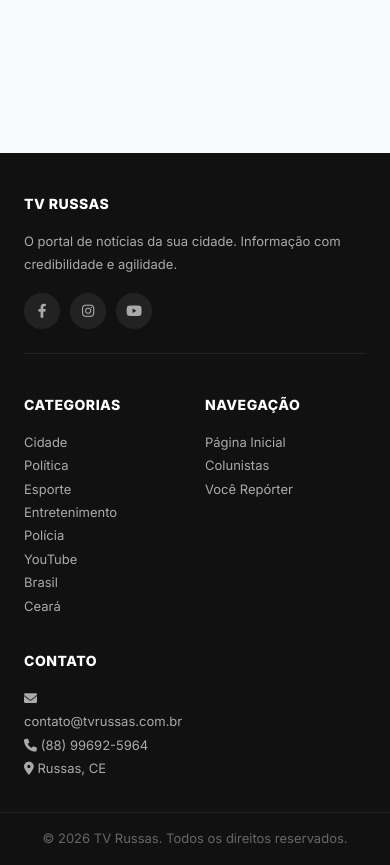
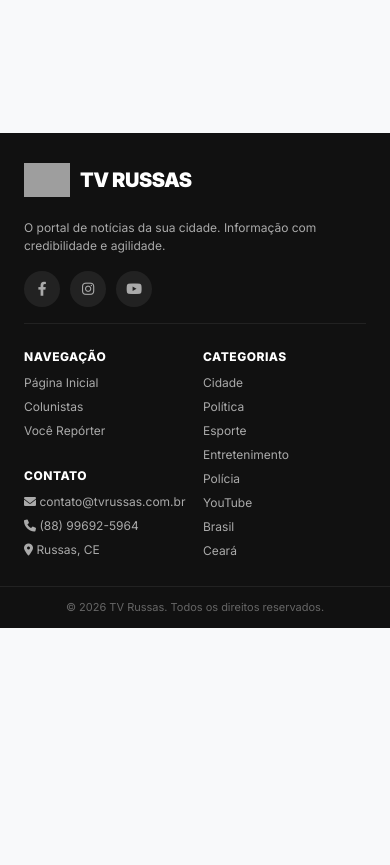
Before and after one commit to TV-RUSSAS/tv-russas-frontend, a Next.js app: page / in a window 390 px wide. Shown: the part 1060-1925 px from the top of the page. After the commit the page ends 1688 px from the top, so only its background shows below. Built offline with nearby package versions, Linux system fonts and the light colour scheme; no server answers; grey boxes are pictures that could not be loaded.

Commit message:
feat: corrige alertas de imagem e resolve travamento de rolagem do cabecalho

```diff
--- a/src/app/globals.css
+++ b/src/app/globals.css
@@ -306,15 +306,15 @@
 .mobile-drawer {
   position: fixed;
   top: 0;
-  left: 0;
+  right: 0; /* Alinhado à direita */
   width: 300px;
   max-width: 85%;
   height: 100vh;
   background: var(--branco);
   z-index: 2100;
-  box-shadow: 10px 0 30px rgba(0, 0, 0, 0.1);
+  box-shadow: -10px 0 30px rgba(0, 0, 0, 0.1); /* Sombra à esquerda */
   transition: transform 0.35s cubic-bezier(0.16, 1, 0.3, 1);
-  transform: translateX(-100%); /* Escondido à esquerda */
+  transform: translateX(100%); /* Escondido fora da tela à direita */
   display: flex;
   flex-direction: column;
 }
@@ -1169,15 +1169,77 @@
   .categoria-grid {
     grid-template-columns: repeat(2, 1fr);
   }
+  .footer {
+    padding: 24px 0 0;
+    margin-top: 40px;
+  }
   .footer-inner {
-    grid-template-columns: repeat(2, 1fr); /* Divisão em 2 colunas super elegante no celular */
-    gap: 32px 20px;
-  }
-  .footer-section:first-child {
-    grid-column: 1 / -1; /* O bloco principal da marca TV Russas ocupa a largura total no topo */
+    grid-template-columns: repeat(2, 1fr); /* Divide em 2 colunas no mobile */
+    gap: 20px 16px;
+  }
+
+  /* Bloco da marca (TV Russas) */
+  .footer-section:nth-child(1) {
+    grid-column: 1 / -1;
+    grid-row: 1;
     border-bottom: 1px solid #222;
-    padding-bottom: 24px;
+    padding-bottom: 16px;
+    margin-bottom: 4px;
+  }
+
+  .footer-section:nth-child(1) .footer-logo-img {
+    width: 46px !important;
+    height: 46px !important;
+  }
+
+  .footer-section:nth-child(1) .footer-logo-text {
+    font-size: 20px !important;
+  }
+
+  .footer-section:nth-child(1) p {
+    font-size: 12px;
+    line-height: 1.5;
+    margin-bottom: 12px;
+  }
+
+  /* Bloco de Categorias (Coluna Direita Completa) */
+  .footer-section:nth-child(2) {
+    grid-column: 2;
+    grid-row: 2 / span 2; /* Ocupa a direita inteira das linhas 2 e 3 */
+  }
+
+  /* Bloco de Navegação (Esquerda Superior) */
+  .footer-section:nth-child(3) {
+    grid-column: 1;
+    grid-row: 2;
+  }
+
+  /* Bloco de Contato (Esquerda Inferior) */
+  .footer-section:nth-child(4) {
+    grid-column: 1;
+    grid-row: 3;
+  }
+
+  .footer-section h4 {
+    font-size: 12px;
     margin-bottom: 8px;
+  }
+
+  .footer-section p,
+  .footer-section li,
+  .footer-section ul li a {
+    font-size: 12px;
+    line-height: 1.5;
+  }
+
+  .footer-section ul li {
+    margin-bottom: 6px;
+  }
+
+  .footer-bottom {
+    margin-top: 20px;
+    padding: 12px 16px;
+    font-size: 11px;
   }
 }
 
--- a/src/app/noticia/[slug]/page.tsx
+++ b/src/app/noticia/[slug]/page.tsx
@@ -4,7 +4,7 @@
 import { notFound } from "next/navigation";
 import { getImagePath } from "@/utils/imagePath";
 import { ViewTracker } from "@/components/ViewTracker";
-import { ArticleInteractions } from "@/components/ArticleInteractions";
+import { ArticleInteractions, InlineShare } from "@/components/ArticleInteractions";
 import { ArticleFeedbackWrapper as ArticleFeedback } from "@/components/ArticleFeedbackWrapper";
 import TrendingWidget from "@/components/TrendingWidget";
 import { apiService } from "@/services/api";
@@ -257,6 +257,9 @@
               </div>
             </div>
 
+            {/* Compartilhar Matéria Horizontal (Seguro, imune ao Brave Shield e Renders do lado do Cliente) */}
+            <InlineShare title={noticia.titulo} url={postUrl} />
+
             {/* Feedback */}
             <ArticleFeedback articleId={noticia.id.toString()} />
 
--- a/src/components/ArticleInteractions.tsx
+++ b/src/components/ArticleInteractions.tsx
@@ -11,6 +11,7 @@
 }) {
   const [scrollProgress, setScrollProgress] = useState(0);
   const [showBackToTop, setShowBackToTop] = useState(false);
+  const [showToast, setShowToast] = useState(false);
 
   useEffect(() => {
     const handleScroll = () => {
@@ -54,6 +55,15 @@
     );
   };
 
+  const shareInstagram = () => {
+    navigator.clipboard.writeText(url).then(() => {
+      setShowToast(true);
+      setTimeout(() => setShowToast(false), 2500);
+    }).catch(err => {
+      console.error("Erro ao copiar link: ", err);
+    });
+  };
+
   return (
     <>
       {/* Barra de Progresso de Leitura */}
@@ -74,9 +84,12 @@
         <button
           className="share-btn twitter"
           onClick={shareTwitter}
-          aria-label="Compartilhar no X (Twitter)"
+          aria-label="Compartilhar no X"
+          style={{ display: "inline-flex", alignItems: "center", justifyContent: "center" }}
         >
-          <i className="fab fa-twitter"></i>
+          <svg xmlns="http://www.w3.org/2000/svg" viewBox="0 0 512 512" fill="white" style={{ width: "16px", height: "16px" }}>
+            <path d="M389.2 48h70.6L305.6 224.2 487 464H345L233.7 318.6 106.5 464H35.8L200.7 275.5 26.8 48H172.4L272.9 180.9 389.2 48zM364.4 421.8h39.1L151.1 88h-42L364.4 421.8z"/>
+          </svg>
         </button>
         <button
           className="share-btn facebook"
@@ -84,6 +97,14 @@
           aria-label="Compartilhar no Facebook"
         >
           <i className="fab fa-facebook-f"></i>
+        </button>
+        <button
+          className="share-btn instagram"
+          onClick={shareInstagram}
+          aria-label="Compartilhar no Instagram"
+          style={{ background: "linear-gradient(45deg, #f09433 0%, #e6683c 25%, #dc2743 50%, #cc2366 75%, #bc1888 100%)" }}
+        >
+          <i className="fab fa-instagram"></i>
         </button>
       </div>
 
@@ -95,6 +116,95 @@
       >
         <i className="fas fa-chevron-up"></i>
       </button>
+
+      {/* Toast flutuante para Instagram */}
+      <div className={`share-toast ${showToast ? "visible" : ""}`}>
+        <i className="fas fa-check-circle" style={{ color: "#fff", marginRight: "8px" }}></i>
+        Link copiado! Compartilhe no Instagram.
+      </div>
     </>
   );
 }
+
+// NOVO COMPONENTE EXPORTADO COMPATÍVEL COM CLIENT SIDE E IMUNE A ADBLOCK
+export function InlineShare({ title, url }: { title: string; url: string }) {
+  const [showToast, setShowToast] = useState(false);
+
+  const shareWhatsApp = () => {
+    window.open(
+      `https://api.whatsapp.com/send?text=${encodeURIComponent(title + " - " + url)}`,
+      "_blank",
+    );
+  };
+
+  const shareTwitter = () => {
+    window.open(
+      `https://twitter.com/intent/tweet?text=${encodeURIComponent(title)}&url=${encodeURIComponent(url)}`,
+      "_blank",
+    );
+  };
+
+  const shareFacebook = () => {
+    window.open(
+      `https://www.facebook.com/sharer/sharer.php?u=${encodeURIComponent(url)}`,
+      "_blank",
+    );
+  };
+
+  const shareInstagram = () => {
+    navigator.clipboard.writeText(url).then(() => {
+      setShowToast(true);
+      setTimeout(() => setShowToast(false), 2500);
+    }).catch(err => {
+      console.error("Erro ao copiar link: ", err);
+    });
+  };
+
+  return (
+    <div className="article-share-inline-container">
+      <span className="share-inline-title">Compartilhe esta matéria:</span>
+      <div className="share-inline-buttons">
+        <button
+          onClick={shareWhatsApp}
+          className="share-inline-btn s-wa"
+          style={{ backgroundColor: "#25D366" }}
+          aria-label="Compartilhar no WhatsApp"
+        >
+          <i className="fab fa-whatsapp"></i> WhatsApp
+        </button>
+        <button
+          onClick={shareTwitter}
+          className="share-inline-btn s-twt"
+          style={{ backgroundColor: "#111111" }}
+          aria-label="Compartilhar no X"
+        >
+          <svg xmlns="http://www.w3.org/2000/svg" viewBox="0 0 512 512" fill="white" style={{ width: "14px", height: "14px", marginRight: "4px" }}>
+            <path d="M389.2 48h70.6L305.6 224.2 487 464H345L233.7 318.6 106.5 464H35.8L200.7 275.5 26.8 48H172.4L272.9 180.9 389.2 48zM364.4 421.8h39.1L151.1 88h-42L364.4 421.8z"/>
+          </svg> X
+        </button>
+        <button
+          onClick={shareFacebook}
+          className="share-inline-btn s-fbk"
+          style={{ backgroundColor: "#1877F2" }}
+          aria-label="Compartilhar no Facebook"
+        >
+          <i className="fab fa-facebook-f"></i> Facebook
+        </button>
+        <button
+          onClick={shareInstagram}
+          className="share-inline-btn s-ins"
+          style={{ background: "linear-gradient(45deg, #f09433 0%, #e6683c 25%, #dc2743 50%, #cc2366 75%, #bc1888 100%)" }}
+          aria-label="Compartilhar no Instagram"
+        >
+          <i className="fab fa-instagram"></i> Instagram
+        </button>
+      </div>
+
+      {/* Toast flutuante para Instagram */}
+      <div className={`share-toast ${showToast ? "visible" : ""}`}>
+        <i className="fas fa-check-circle" style={{ color: "#fff", marginRight: "8px" }}></i>
+        Link copiado! Compartilhe no Instagram.
+      </div>
+    </div>
+  );
+}
--- a/src/components/Footer.tsx
+++ b/src/components/Footer.tsx
@@ -1,51 +1,116 @@
-'use client';
-import Link from 'next/link';
+"use client";
+import Link from "next/link";
+import Image from "next/image";
+import { getImagePath } from "@/utils/imagePath";
 
 export function Footer() {
   return (
     <footer className="footer">
       <div className="footer-inner">
         <div className="footer-section">
-          <h4>TV Russas</h4>
-          <p>O portal de notícias da sua cidade. Informação com credibilidade e agilidade.</p>
+          <div className="footer-logo-wrapper">
+            <Image
+              src={getImagePath("sistema/5.png")}
+              alt="TV Russas"
+              width={60}
+              height={60}
+              className="footer-logo-img"
+              style={{ width: "60px", height: "60px" }}
+            />
+            <span className="footer-logo-text">TV RUSSAS</span>
+          </div>
+          <p>
+            O portal de notícias da sua cidade. Informação com credibilidade e
+            agilidade.
+          </p>
           <div className="footer-social">
-            <a href="https://www.facebook.com/share/1BN4Yrd75d/" target="_blank" rel="noopener noreferrer" aria-label="Facebook"><i className="fab fa-facebook-f" /></a>
-            <a href="https://www.instagram.com/tvrussas?igsh=c3g0dTIzMmtheWdw" target="_blank" rel="noopener noreferrer" aria-label="Instagram"><i className="fab fa-instagram" /></a>
-            <a href="https://youtube.com/@sitetvrussas?si=YgAKBAXtfVgT7yuK" target="_blank" rel="noopener noreferrer" aria-label="YouTube"><i className="fab fa-youtube" /></a>
+            <a
+              href="https://www.facebook.com/share/1BN4Yrd75d/"
+              target="_blank"
+              rel="noopener noreferrer"
+              aria-label="Facebook"
+            >
+              <i className="fab fa-facebook-f" />
+            </a>
+            <a
+              href="https://www.instagram.com/tvrussas?igsh=c3g0dTIzMmtheWdw"
+              target="_blank"
+              rel="noopener noreferrer"
+              aria-label="Instagram"
+            >
+              <i className="fab fa-instagram" />
+            </a>
+            <a
+              href="https://youtube.com/@sitetvrussas?si=YgAKBAXtfVgT7yuK"
+              target="_blank"
+              rel="noopener noreferrer"
+              aria-label="YouTube"
+            >
+              <i className="fab fa-youtube" />
+            </a>
           </div>
         </div>
         <div className="footer-section">
           <h4>Categorias</h4>
           <ul>
-            <li><Link href="/categoria/cidade">Cidade</Link></li>
-            <li><Link href="/categoria/politica">Política</Link></li>
-            <li><Link href="/categoria/esporte">Esporte</Link></li>
-            <li><Link href="/categoria/entretenimento">Entretenimento</Link></li>
-            <li><Link href="/categoria/policia">Polícia</Link></li>
-            <li><Link href="/categoria/youtube">YouTube</Link></li>
-            <li><Link href="/categoria/brasil">Brasil</Link></li>
-            <li><Link href="/categoria/ceara">Ceará</Link></li>
+            <li>
+              <Link href="/categoria/cidade">Cidade</Link>
+            </li>
+            <li>
+              <Link href="/categoria/politica">Política</Link>
+            </li>
+            <li>
+              <Link href="/categoria/esporte">Esporte</Link>
+            </li>
+            <li>
+              <Link href="/categoria/entretenimento">Entretenimento</Link>
+            </li>
+            <li>
+              <Link href="/categoria/policia">Polícia</Link>
+            </li>
+            <li>
+              <Link href="/categoria/youtube">YouTube</Link>
+            </li>
+            <li>
+              <Link href="/categoria/brasil">Brasil</Link>
+            </li>
+            <li>
+              <Link href="/categoria/ceara">Ceará</Link>
+            </li>
           </ul>
         </div>
         <div className="footer-section">
           <h4>Navegação</h4>
           <ul>
-            <li><Link href="/">Página Inicial</Link></li>
-            <li><Link href="/colunistas">Colunistas</Link></li>
-            <li><Link href="/reporter">Você Repórter</Link></li>
+            <li>
+              <Link href="/">Página Inicial</Link>
+            </li>
+            <li>
+              <Link href="/colunistas">Colunistas</Link>
+            </li>
+            <li>
+              <Link href="/reporter">Você Repórter</Link>
+            </li>
           </ul>
         </div>
         <div className="footer-section">
           <h4>Contato</h4>
           <ul>
-            <li><i className="fas fa-envelope" /> contato@tvrussas.com.br</li>
-            <li><i className="fas fa-phone" /> (88) 99692-5964</li>
-            <li><i className="fas fa-map-marker-alt" /> Russas, CE</li>
+            <li>
+              <i className="fas fa-envelope" /> contato@tvrussas.com.br
+            </li>
+            <li>
+              <i className="fas fa-phone" /> (88) 99692-5964
+            </li>
+            <li>
+              <i className="fas fa-map-marker-alt" /> Russas, CE
+            </li>
           </ul>
         </div>
       </div>
       <div className="footer-bottom">
-        &copy; {new Date().getFullYear()} TV Russas. Todos os direitos reservados.
+        &copy; {new Date().getFullYear()} TV Russas. Todos os direitos
+        reservados.
       </div>
     </footer>
   );
--- a/src/components/Header.tsx
+++ b/src/components/Header.tsx
@@ -25,9 +25,14 @@
 
   useEffect(() => {
     const onScroll = () => {
-      setScrolled(window.scrollY > 50);
+      const currentScrollY = window.scrollY;
+      setScrolled((prev) => {
+        if (currentScrollY > 150) return true;
+        if (currentScrollY < 50) return false;
+        return prev;
+      });
     };
-    window.addEventListener("scroll", onScroll);
+    window.addEventListener("scroll", onScroll, { passive: true });
     return () => window.removeEventListener("scroll", onScroll);
   }, []);
 
@@ -64,6 +69,7 @@
                 height={56}
                 className="logo-img"
                 priority
+                style={{ height: "52px", width: "auto" }}
               />
               <span className="logo-text">TV RUSSAS</span>
             </Link>
@@ -182,10 +188,6 @@
             </nav>
           </div>
         </div>
-
-        <div className="drawer-footer">
-          <p>© {new Date().getFullYear()} TV RUSSAS</p>
-        </div>
       </div>
     </>
   );
--- a/src/components/PremiumCard.tsx
+++ b/src/components/PremiumCard.tsx
@@ -66,7 +66,7 @@
           fill
           sizes={size === "large" ? "100vw" : "50vw"}
           className="card-image object-cover image-zoom"
-          priority={size === "large"}
+          priority={size === "large" || size === "medium"}
         />
         <div className="premium-card-overlay"></div>
         <div className="premium-card-content">
```
Also changed, not shown: src/app/noticia/[slug]/noticia-premium.css (+108 -2 lines), src/app/page.tsx (+7 -5 lines).
